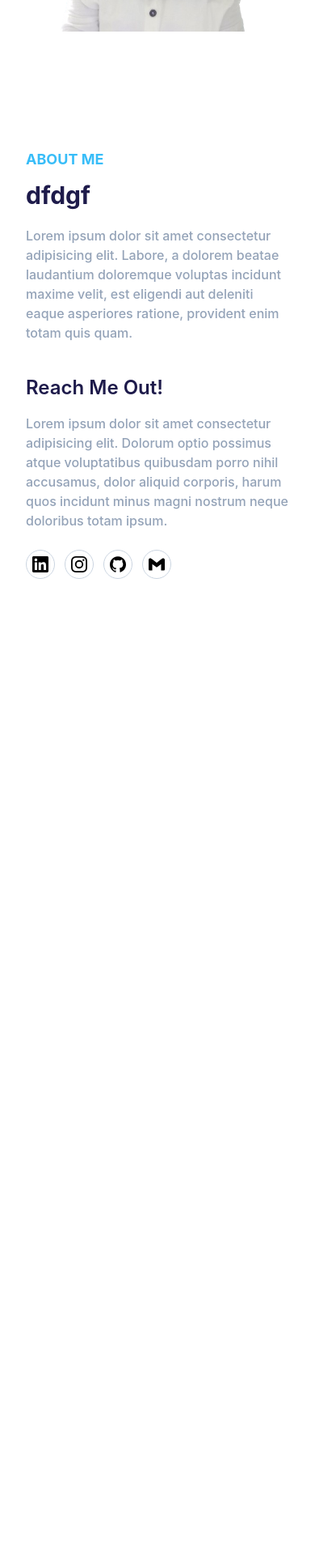
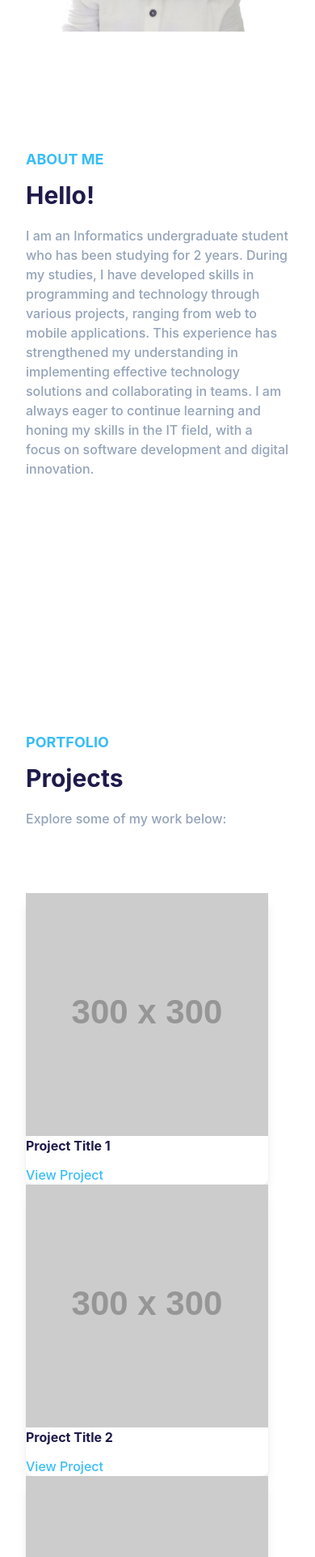
Before and after one commit to ghina2111/portfolio, a website: page index.html in a window 390 px wide. Shown: the part 835-2758 px from the top of the page at 81% size. Before the commit the page ends 1678 px from the top, so only its background shows below. Drawn offline with Linux system fonts and the light colour scheme; placeholder pictures from the web are drawn by us.

Commit message:
adding portfolio

```diff
--- a/index.html
+++ b/index.html
@@ -82,7 +82,7 @@
                         <a href="#about" class="block transition-colors duration-300 hover:text-blue-600">About</a>
                         <a href="#experience" class="block transition-colors duration-300 hover:text-blue-600">Experience</a>
                         <a href="#education" class="block transition-colors duration-300 hover:text-blue-600">Education</a>
-                        <a href="#skill" class="block transition-colors duration-300 hover:text-blue-600">Skill</a>
+                        <a href="#skills" class="block transition-colors duration-300 hover:text-blue-600">Skills</a>
                         <a href="#portfolio" class="block transition-colors duration-300 hover:text-blue-600">Portfolio</a>
                         <a href="#contact" class="block transition-colors duration-300 hover:text-blue-600">Contact</a>
                       </nav>
@@ -128,13 +128,69 @@
     <section id="about" class="pt-36 pb-32">
         <div class="container">
             <div class="flex flex-wrap">
-                <div class="w-full px-4 mb-10 lg:w-1/2">
+                <div class="w-full px-4 mb-10 lg:w-1">
                     <h4 class="font-bold uppercase text-primary text-lg mb-3">About Me</h4>
-                    <h2 class="font-bold text-dark text-3xl mb-5 max-w-md lg:text-4xl">dfdgf</h2>
-                    <p class="font-medium text-base text-secondary max-w-xl lg:text-lg">Lorem ipsum dolor sit amet consectetur adipisicing elit.
-                        Labore, a dolorem beatae laudantium doloremque voluptas incidunt maxime velit,
-                        est eligendi aut deleniti eaque asperiores ratione, provident enim totam quis quam.</p>
+                    <h2 class="font-bold text-dark text-3xl mb-5 max-w-md lg:text-4xl">Hello!</h2>
+                    <p class="font-medium text-base text-secondary max-w-full lg:text-lg text-sm md:text-base lg:text-lg xl:text-xl">I am an Informatics undergraduate student
+                        who has been studying for 2 years. During my studies, I have developed skills in programming and technology
+                        through various projects, ranging from web to mobile applications. This experience has strengthened my understanding
+                        in implementing effective technology solutions and collaborating in teams. I am always eager to continue learning and
+                        honing my skills in the IT field, with a focus on software development and digital innovation.</p>
                 </div>
+            </div>
+        </div>
+    </section>
+
+    <section id="portfolio" class="pt-36 pb-32">
+        <div class="container">
+          <div class="flex flex-wrap">
+            <div class="w-full px-4 mb-10">
+              <h4 class="font-bold uppercase text-primary text-lg mb-3">Portfolio</h4>
+              <h2 class="font-bold text-dark text-3xl mb-5 max-w-md lg:text-4xl">Projects</h2>
+              <p class="font-medium text-base text-secondary mb-10 lg:text-lg">Explore some of my work below:</p>
+            </div>
+            <!-- Cards Section -->
+            <div class="flex flex-col space-y-8"> <!-- Added flex-col and space-y-8 for spacing -->
+              <!-- Card 1 -->
+              <div class="w-full px-4">
+                <div class="bg-white shadow-lg rounded-lg overflow-hidden">
+                  <img src="https://via.placeholder.com/300x300" alt="Project Image 1" class="w-full h-60 object-cover">
+                  <div class="p-6">
+                    <h3 class="font-bold text-xl text-dark mb-3">Project Title 1</h3>
+                    <a href="https://www.example.com" class="text-primary font-medium">View Project</a>
+                  </div>
+                </div>
+              </div>
+              <!-- Card 2 -->
+              <div class="w-full px-4">
+                <div class="bg-white shadow-lg rounded-lg overflow-hidden">
+                  <img src="https://via.placeholder.com/300x300" alt="Project Image 2" class="w-full h-60 object-cover">
+                  <div class="p-6">
+                    <h3 class="font-bold text-xl text-dark mb-3">Project Title 2</h3>
+                    <a href="https://www.example.com" class="text-primary font-medium">View Project</a>
+                  </div>
+                </div>
+              </div>
+              <!-- Card 3 -->
+              <div class="w-full px-4">
+                <div class="bg-white shadow-lg rounded-lg overflow-hidden">
+                  <img src="https://via.placeholder.com/300x300" alt="Project Image 3" class="w-full h-60 object-cover">
+                  <div class="p-6">
+                    <h3 class="font-bold text-xl text-dark mb-3">Project Title 3</h3>
+                    <a href="https://www.example.com" class="text-primary font-medium">View Project</a>
+                  </div>
+                </div>
+              </div>
+            </div>
+          </div>
+        </div>
+      </section>
+
+
+
+    <section id="contact" class="pt-36 pb-32">
+        <div class="container">
+            <div class="flex flex-wrap">
                 <div class="w-full px-4 lg:w-1/2">
                     <h3 class="font-semibold text-dark text-2xl mb-4 lg:text-3xl lg:pt-10">Reach Me Out!</h3>
                     <p class="font-medium text-base text-secondary mb-6 lg:text-lg">Lorem ipsum dolor sit amet consectetur adipisicing elit.
@@ -179,6 +235,7 @@
         </div>
     </section>
 
+
     <script src="js/script.js"></script>
 </body>
 </html>
```
